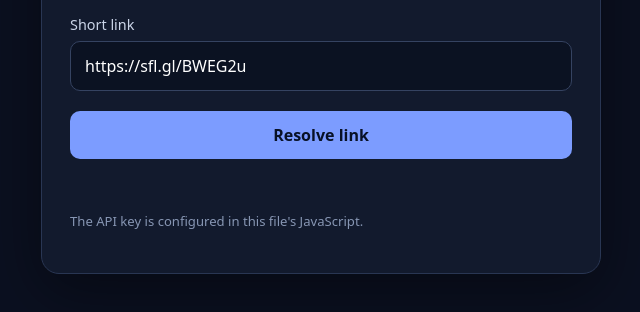
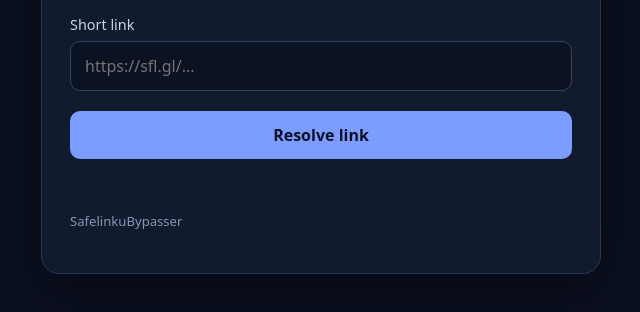
Before and after one commit to DrownHub/SafelinkuBypasser, a plain HTML site: page index.html in a window 1280 px wide. Shown: the part 316-628 px from the top of the page, without its empty margins (319-959 px from the left). Drawn offline with Linux system fonts and the light colour scheme.

Commit message:
Update shortUrl input and status message

```diff
--- a/index.html
+++ b/index.html
@@ -33,13 +33,13 @@
   <p>Resolve an <code>sfl.gl</code> short link with one click.</p>
 
   <label for="shortUrl">Short link</label>
-  <input id="shortUrl" type="url" value="https://sfl.gl/BWEG2u"
+  <input id="shortUrl" type="url" value=""
          placeholder="https://sfl.gl/..." autocomplete="url">
 
   <button id="resolve">Resolve link</button>
   <div id="status" role="status" aria-live="polite"></div>
   <div id="result"></div>
-  <p class="small">The API key is configured in this file's JavaScript.</p>
+  <p class="small">SafelinkuBypasser</p>
 </main>
 
 <script>
```
